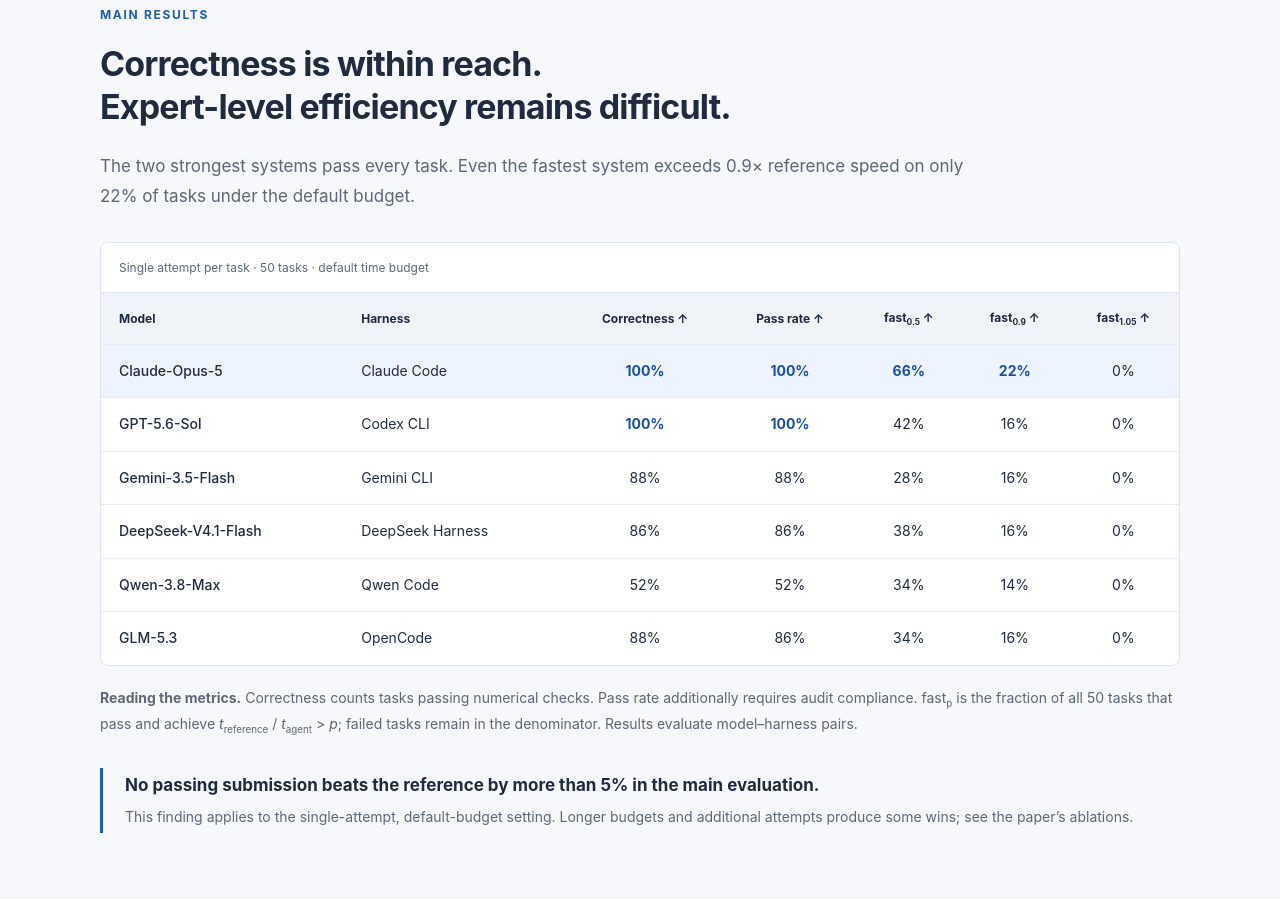
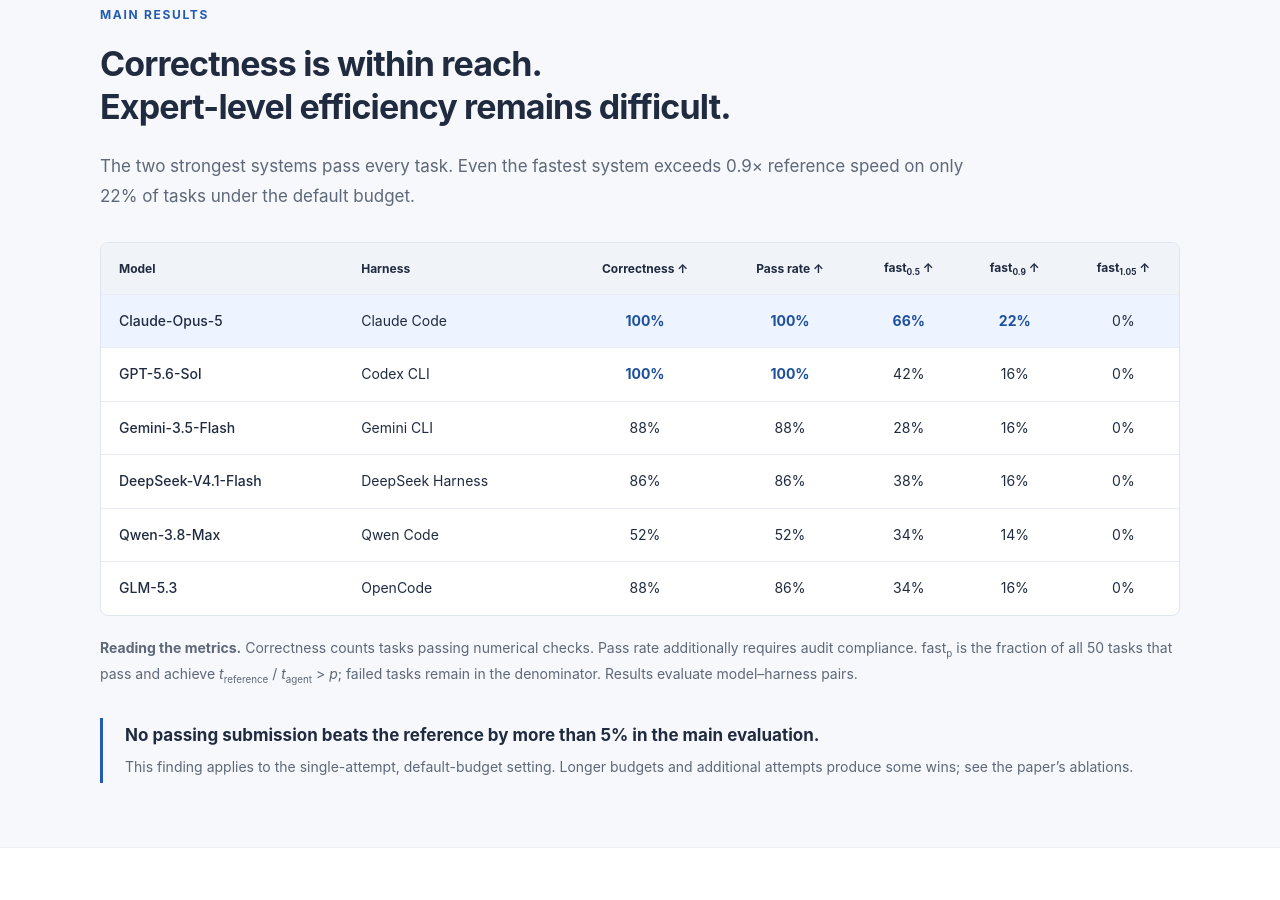
Before and after one commit to yuchen-sun-cg/yuchen-sun-cg.github.io, a Jekyll site: the page projects/gpuphysbench/index.html, which Jekyll copies as it is, in a window 1280 px wide and 900 px high, scrolled down 3156 px. Built offline with Jekyll 4.4.1, drawn with Linux system fonts in a browser that asks for light colours.

Commit message:
Update index.html

```diff
--- a/projects/gpuphysbench/index.html
+++ b/projects/gpuphysbench/index.html
@@ -90,7 +90,6 @@
         <p class="section-intro">The two strongest systems pass every task. Even the fastest system exceeds 0.9× reference speed on only 22% of tasks under the default budget.</p>
         <div class="table-wrap" role="region" aria-label="Main benchmark results; scroll horizontally on small screens" tabindex="0">
           <table>
-            <caption>Single attempt per task · 50 tasks · default time budget</caption>
             <thead><tr><th scope="col">Model</th><th scope="col">Harness</th><th scope="col">Correctness ↑</th><th scope="col">Pass rate ↑</th><th scope="col">fast<sub>0.5</sub> ↑</th><th scope="col">fast<sub>0.9</sub> ↑</th><th scope="col">fast<sub>1.05</sub> ↑</th></tr></thead>
             <tbody>
               <tr class="best"><th scope="row">Claude-Opus-5</th><td>Claude Code</td><td><strong>100%</strong></td><td><strong>100%</strong></td><td><strong>66%</strong></td><td><strong>22%</strong></td><td>0%</td></tr>
```
